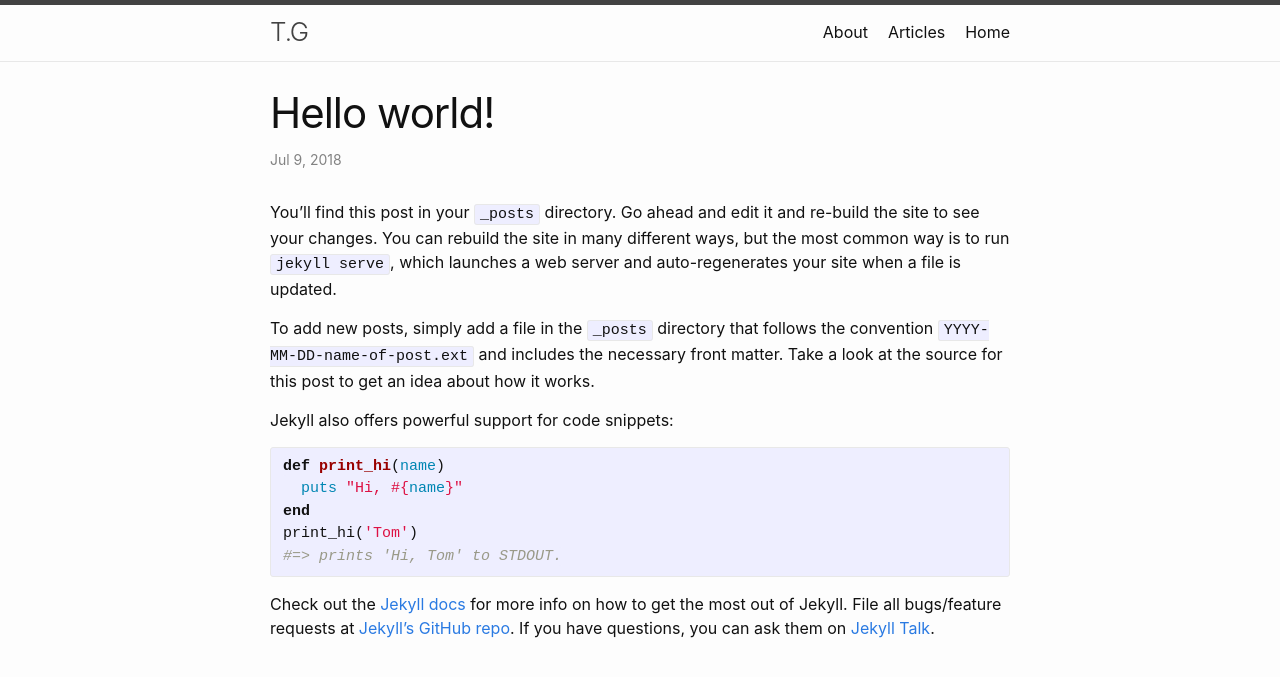
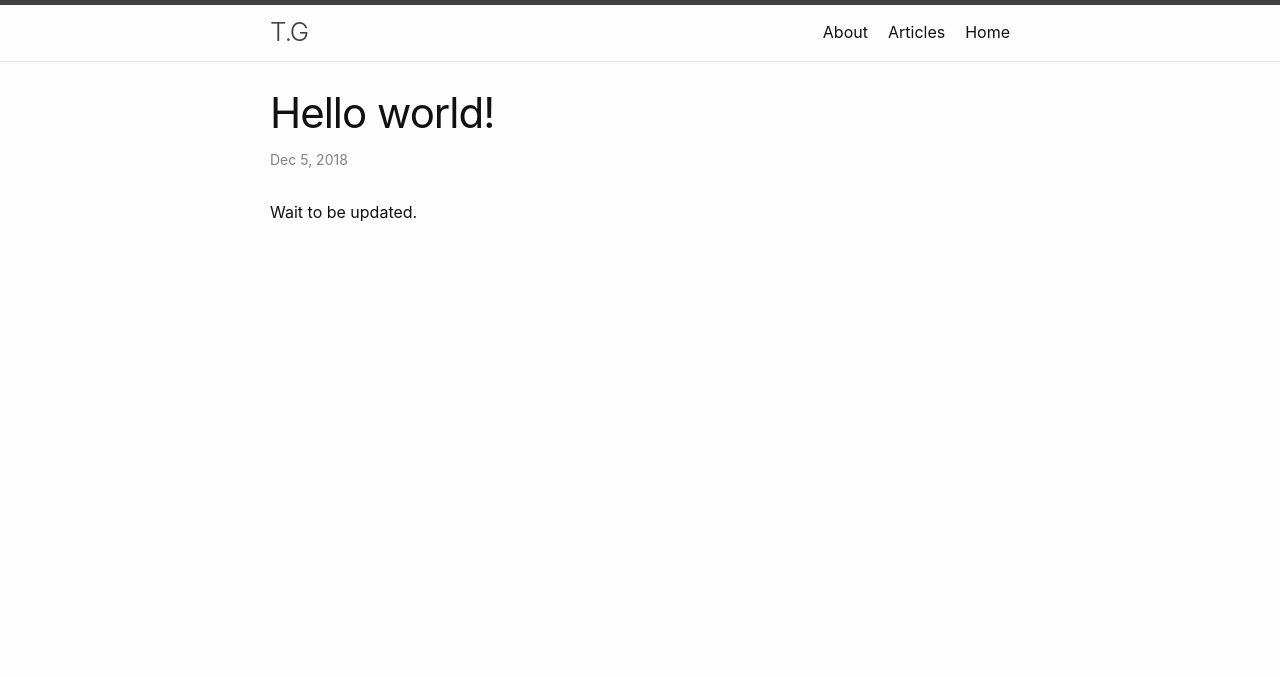
Before and after one commit to Mirostocles/Mirostocles.github.io, a Jekyll site: the page built from _posts/2018-07-09-Hello-world.markdown, in a window 1280 px wide. Shown: the top 677 px of the page. Built offline with Jekyll 4.4.1, drawn with Linux system fonts in a browser that asks for light colours.

Commit message:
minor change

```diff
--- a/_posts/2018-07-09-Hello-world.markdown
+++ b/_posts/2018-07-09-Hello-world.markdown
@@ -1,25 +1,7 @@
 ---
 layout: post
 title:  "Hello world!"
-date:   2018-07-09 11:24:26 +0900
+date:   2018-12-05 22:00:00 +0900
 categories: jekyll update
 ---
-You’ll find this post in your `_posts` directory. Go ahead and edit it and re-build the site to see your changes. You can rebuild the site in many different ways, but the most common way is to run `jekyll serve`, which launches a web server and auto-regenerates your site when a file is updated.
-
-To add new posts, simply add a file in the `_posts` directory that follows the convention `YYYY-MM-DD-name-of-post.ext` and includes the necessary front matter. Take a look at the source for this post to get an idea about how it works.
-
-Jekyll also offers powerful support for code snippets:
-
-{% highlight ruby %}
-def print_hi(name)
-  puts "Hi, #{name}"
-end
-print_hi('Tom')
-#=> prints 'Hi, Tom' to STDOUT.
-{% endhighlight %}
-
-Check out the [Jekyll docs][jekyll-docs] for more info on how to get the most out of Jekyll. File all bugs/feature requests at [Jekyll’s GitHub repo][jekyll-gh]. If you have questions, you can ask them on [Jekyll Talk][jekyll-talk].
-
-[jekyll-docs]: https://jekyllrb.com/docs/home
-[jekyll-gh]:   https://github.com/jekyll/jekyll
-[jekyll-talk]: https://talk.jekyllrb.com/
+Wait to be updated.
```
Also changed, not shown: _posts/_2018-07-09-Hello-world.markdown (added, +25 -0 lines).
